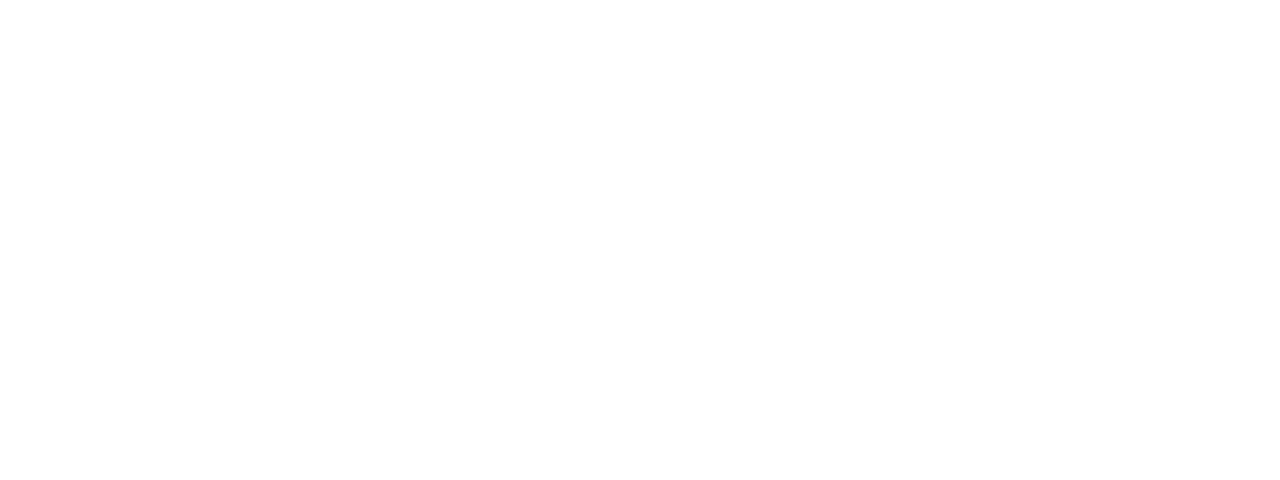
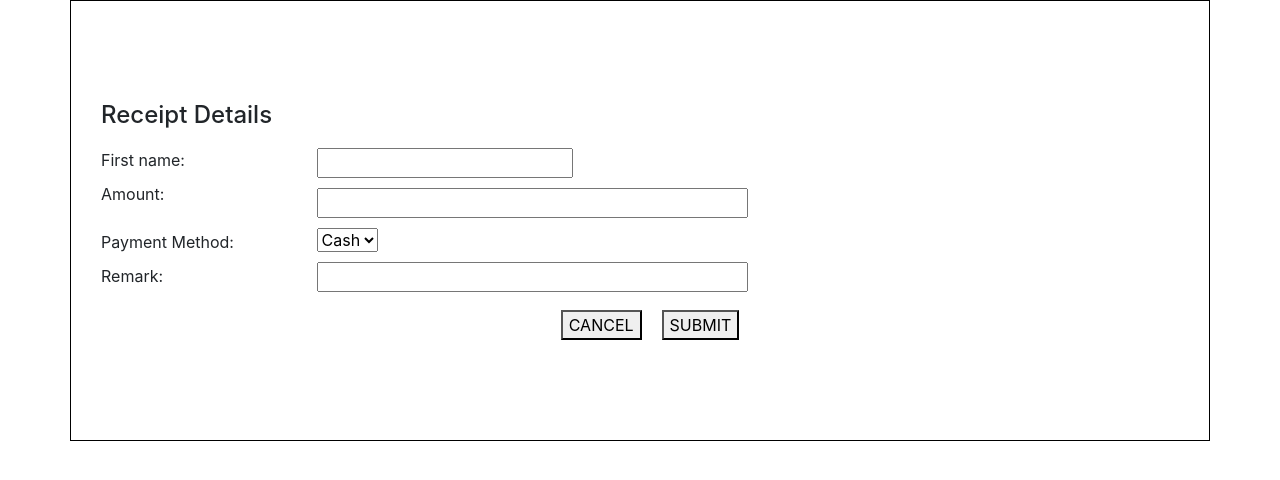
Before and after one commit to Mahin05/receiptDetails, a React (Create React App) app: page / in a window 1280 px wide. Shown: the top 480 px of the page. Built offline with nearby package versions, Linux system fonts and the light colour scheme.

Commit message:
form design

```diff
--- a/public/index.html
+++ b/public/index.html
@@ -25,6 +25,7 @@
       Learn how to configure a non-root public URL by running `npm run build`.
     -->
     <title>React App</title>
+    <link href="https://cdn.jsdelivr.net/npm/bootstrap@5.0.2/dist/css/bootstrap.min.css" rel="stylesheet" integrity="sha384-EVSTQN3/azprG1Anm3QDgpJLIm9Nao0Yz1ztcQTwFspd3yD65VohhpuuCOmLASjC" crossorigin="anonymous">
   </head>
   <body>
     <noscript>You need to enable JavaScript to run this app.</noscript>
--- a/src/App.js
+++ b/src/App.js
@@ -1,10 +1,10 @@
-import logo from './logo.svg';
 import './App.css';
+import Form from './components/Form/Form';
 
 function App() {
   return (
-    <div className="App">
-
+    <div className="">
+       <Form></Form>
     </div>
   );
 }
--- /dev/null
+++ b/src/components/Form/Form.css
@@ -0,0 +1,24 @@
+.form-style{
+    display: grid;
+    grid-template-columns: 1fr 4fr;
+    grid-gap: 0;
+}
+label,input,select{
+    margin-top: 10px;
+}
+.input-full{
+    width: 50%;
+}
+.button-style{
+    display: flex;
+    align-items: center;
+    justify-content: center;
+    margin-top: 18px;
+}
+button{
+    margin-left: 20px;
+}
+.main-div{
+    border: 1px solid black;
+    padding: 100px 30px;
+}
--- /dev/null
+++ b/src/components/Form/Form.js
@@ -0,0 +1,39 @@
+import React from 'react';
+import './Form.css'
+
+const Form = () => {
+    return (
+        <div className='container main-div'>
+            <h4>Receipt Details</h4>
+            <form>
+                <div className='form-style'>
+                    <div>
+                        <label for="fname">First name:</label> <br />
+                        <label for="fname">Amount:</label> <br />
+                        <label className='mt-4' for="fname">Payment Method:</label> <br />
+                        <label for="fname">Remark:</label> <br />
+                    </div>
+                    <div>
+                        <input type="text" id="fname" name="fname" /> <br />
+                        <input className='input-full' type="text" id="fname" name="fname" /> <br />
+                        <select name="cars" id="cars">
+                            <option value="volvo">Cash</option>
+                            <option value="saab">Card</option>
+                        </select> <br />
+                        <input className='input-full' type="text" id="fname" name="fname" /> <br />
+                    </div>
+                </div>
+                <div className='button-style'>
+                    <div>
+                        <button>CANCEL</button>
+                    </div>
+                    <div>
+                        <button>SUBMIT</button>
+                    </div>
+                </div>
+            </form>
+        </div>
+    );
+};
+
+export default Form;
```
